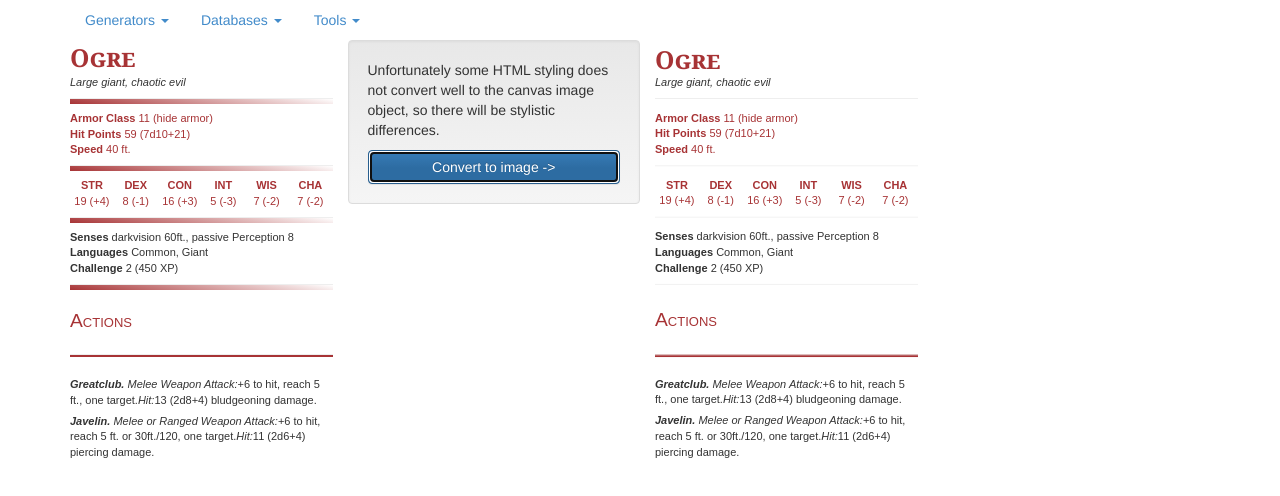
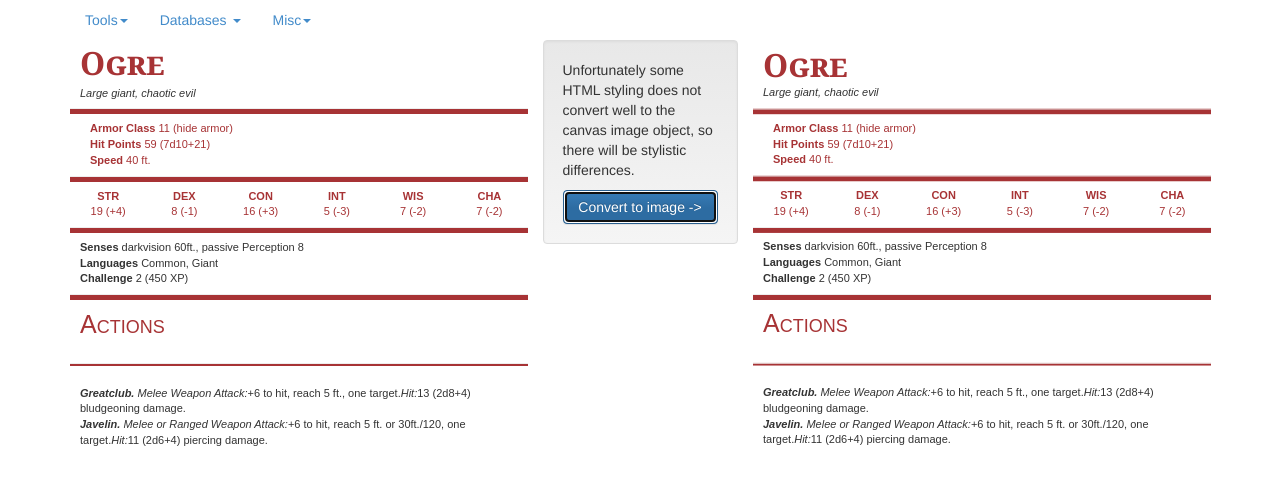
Before and after one commit to almightynassar/gm-tabletop-manager, a plain HTML site: page stat.html in a window 1280 px wide. Both pictures are taken after a click on the button "Convert to image ->". Drawn offline with Linux system fonts and the light colour scheme.

Commit message:
Fixed the problem with stats and html2canvas (the problem was with CSS). Fixed some menu problems.
Signed-off-by: Nassar Zeitoune <almightynassar@gmail.com>

```diff
--- a/css/shapies.css
+++ b/css/shapies.css
@@ -8,50 +8,56 @@
 /**
  * For creating stat blocks inspired by D&D 5E
  */
-hr.gradient {
-    background: linear-gradient(10deg, #A73335, white);
+#editable {
+	background: white;
+	width: 100%;
+	font-size: 11px;
+	font-family: Arial, Helvetica, sans-serif;
+	padding-bottom: 15px;
+}
+#editable div {
+	margin-left: 10px;
+}
+#editable hr.gradient {
+    background: #A73335;
     height:5px;
     margin:7px 0px;
 }
-.name {
-    font-size:225%;
+#editable .name {
+    font-size:32px;
     font-family:Georgia, serif;
     font-variant:small-caps;
     font-weight:bold;
     color:#A73335;
 }
-.description {
+#editable .description {
     font-style:italic;
 }
-.bold {
+#editable .bold {
     font-weight:bold;
 }
 .red {
     color:#A73335;
 }
-.stattable {
+#editable .stattable {
     width:100%;
     border:0px;
     border-collapse:collapse;
     color:#A73335;
 }
-.stattable th, .stattable td {
+#editable .stattable th, #editable .stattable td {
     width:50px;
     text-align:center;
 }
-.actions {
-    font-size:175%;
+#editable .actions {
+    font-size:25px;
     font-variant:small-caps;
-    margin:17px 0px 0px 0px;
 }
-hr.hr {
+#editable hr.hr {
     background: #A73335;
     height:2px;
 }
-.attack {
-    margin:5px 0px;
-}
-.attackname {
+#editable .attackname {
     font-weight:bold;
     font-style:italic;
 }
--- a/stat.html
+++ b/stat.html
@@ -18,7 +18,7 @@
     	<div class="row">
     		<div class="col-md-12">
 	    		<ul class="nav nav-pills">
-	    			<li class="dropdown"><a class="dropdown-toggle" data-toggle="dropdown" href="#">Generators <span class="caret"></span></a>
+	    			<li class="dropdown"><a class="dropdown-toggle" data-toggle="dropdown" href="#">Tools<span class="caret"></span></a>
 	    				<ul class="dropdown-menu">
 			    			<li><a href="dice.html">Dice Roller</a></li>
 			    			<li><a href="fictional.html">Fictional Text</a></li>
@@ -38,7 +38,7 @@
 			    			<li><a href="DB_titles.html">Titles</a></li>
 			    		</ul>
 	    			</li>
-	    			<li class="dropdown"><a class="dropdown-toggle" data-toggle="dropdown" href="#">Tools <span class="caret"></span></a>
+	    			<li class="dropdown"><a class="dropdown-toggle" data-toggle="dropdown" href="#">Misc<span class="caret"></span></a>
 	    				<ul class="dropdown-menu">
 			    			<li><a href="calculator.html">Monster CR Calculator</a></li>
 			    			<li><a href="exportImport.html">Export/Import</a></li>
@@ -48,8 +48,8 @@
 	    	</div>
     	</div>
 		<div class="row">
-			<div class="col-md-3">
-				<div id="editable" contenteditable="true"  style="width:100%; font-family:Arial,Helvetica,sans-serif;font-size:11px;">
+			<div class="col-md-5">
+				<div id="editable" contenteditable="true"  style="width:100%">
 					<div class="name">Ogre</div>
 					<div class="description">Large giant, chaotic evil</div>
 					<hr class="gradient" />
@@ -74,11 +74,11 @@
 					<div class="attack"><span class="attackname">Javelin.</span><span class="description"> Melee or Ranged Weapon Attack:</span><span>+6 to hit, reach 5 ft. or 30ft./120, one target.</span><span class="description">Hit:</span><span>11 (2d6+4) piercing damage.</span></div>
 				</div>
 			</div>
-			<div class="col-md-3 well">
+			<div class="col-md-2 well">
 				<p>Unfortunately some HTML styling does not convert well to the canvas image object, so there will be stylistic differences.</p>
 				<button id="convert" class="btn btn-block btn-primary" onclick="convert();">Convert to image -></button>
 			</div>
-			<div class="col-md-3" id="Result">
+			<div class="col-md-5" id="Result">
 			</div>
 		</div>
 	</div>
@@ -88,11 +88,9 @@
 	<script>
 	var editableDiv = $('#editable');
 	function convert () {
-		var copiedDiv = editableDiv;
-		html2canvas(copiedDiv, {
-		    onrendered: function(canvas) {
-		   		$('#Result').html(canvas);
-		    }
+		var copiedDiv = editableDiv[0];
+		html2canvas(copiedDiv, {"logging": true, "letterRendering": true}).then(function(canvas) {
+		   	$('#Result').html(canvas);
 		});
 	}
 	</script>
```
Also changed, not shown: DB_item.html (+2 -2 lines), DB_markov.html (+2 -2 lines), DB_rumours.html (+2 -2 lines), DB_titles.html (+2 -2 lines), calculator.html (+2 -2 lines), dice.html (+13 -13 lines), exportImport.html (+2 -2 lines), fictional.html (+2 -2 lines), index.html (+2 -2 lines), item.html (+2 -2 lines), markov.html (+2 -2 lines), monster.html (+2 -2 lines), rumours.html (+2 -2 lines), titles.html (+2 -2 lines).
